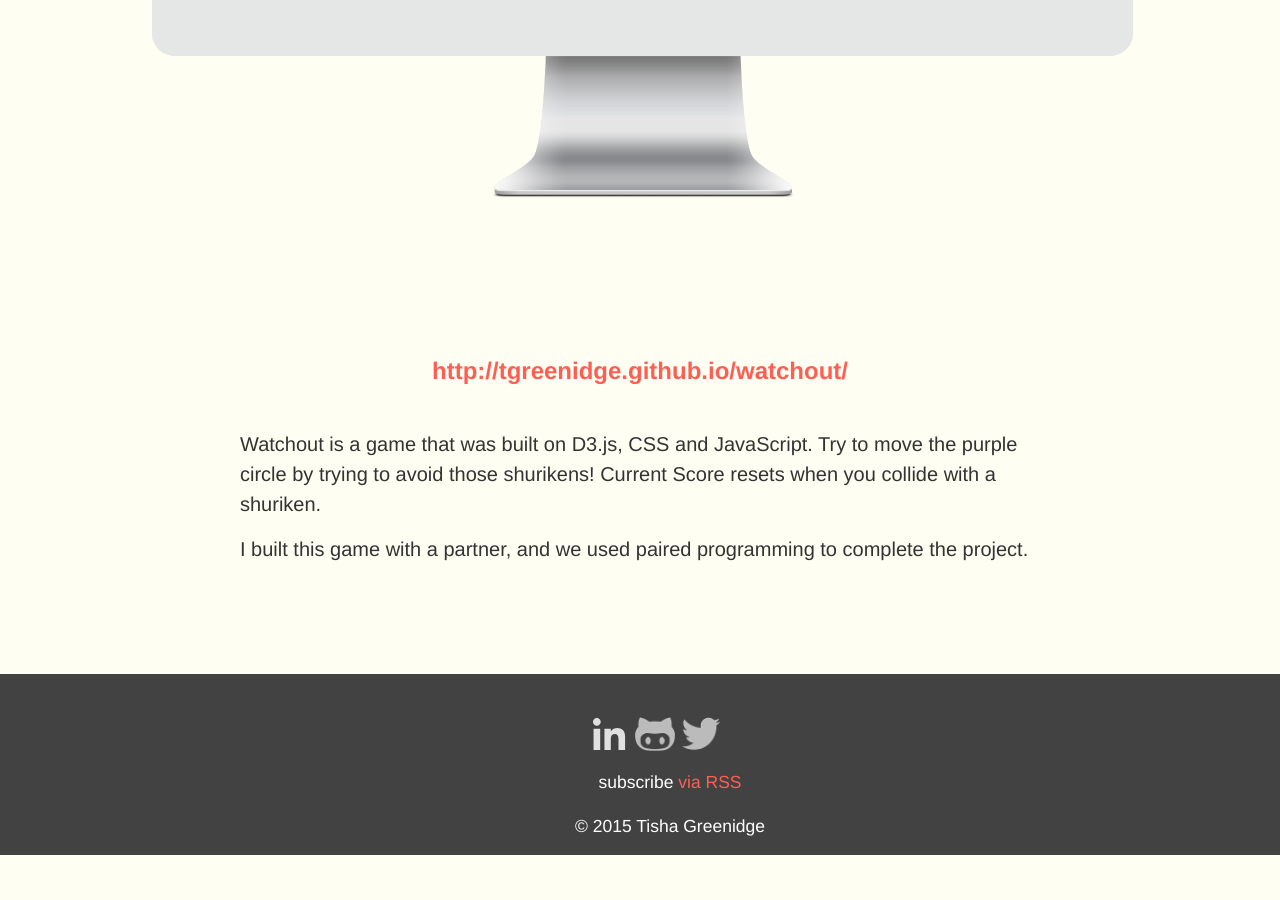
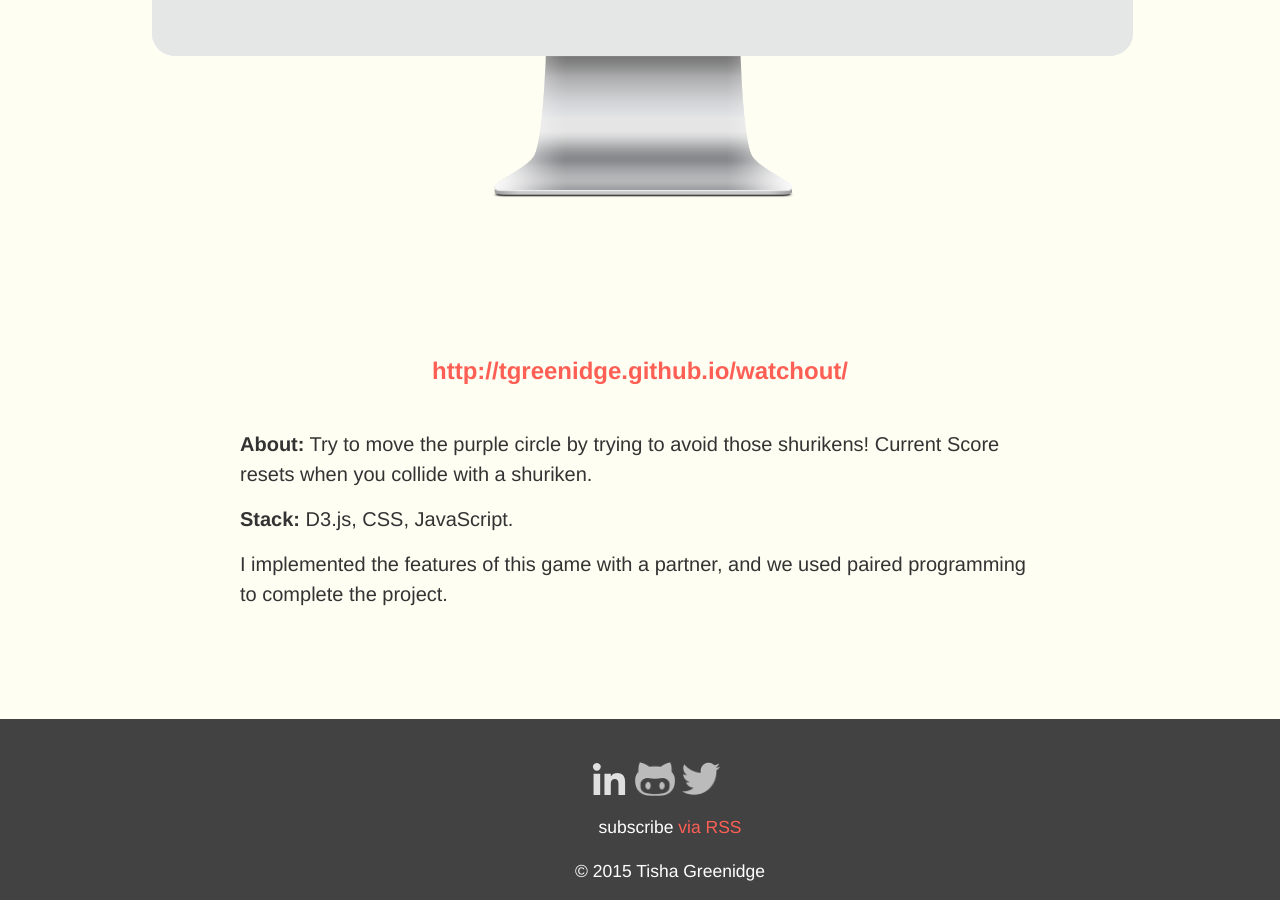
Before and after one commit to tgreenidge/portfolio, a Jekyll site: the page built from _posts/project/2015-11-11-watchout.markdown, in a window 1280 px wide and 900 px high, scrolled down 1268 px. Built offline with Jekyll 4.4.1, drawn with Linux system fonts in a browser that asks for light colours; before the commit the page ends 2123 px from its top, so only the background shows below that.

Commit message:
updated description of watchout

```diff
--- a/_posts/project/2015-11-11-watchout.markdown
+++ b/_posts/project/2015-11-11-watchout.markdown
@@ -7,6 +7,9 @@ featured_img: '/img/watchout.png'
 live-link: http://tgreenidge.github.io/watchout/
 ---
 
-Watchout is a game that was built on D3.js, CSS and JavaScript. Try to move the purple circle by trying to avoid those shurikens! Current Score resets when you collide with a shuriken.
+**About:**
+Try to move the purple circle by trying to avoid those shurikens! Current Score resets when you collide with a shuriken.
 
-I built this game with a partner, and we used paired programming to complete the project.
+**Stack:** D3.js, CSS, JavaScript.
+
+I implemented the features of this game with a partner, and we used paired programming to complete the project.
```
